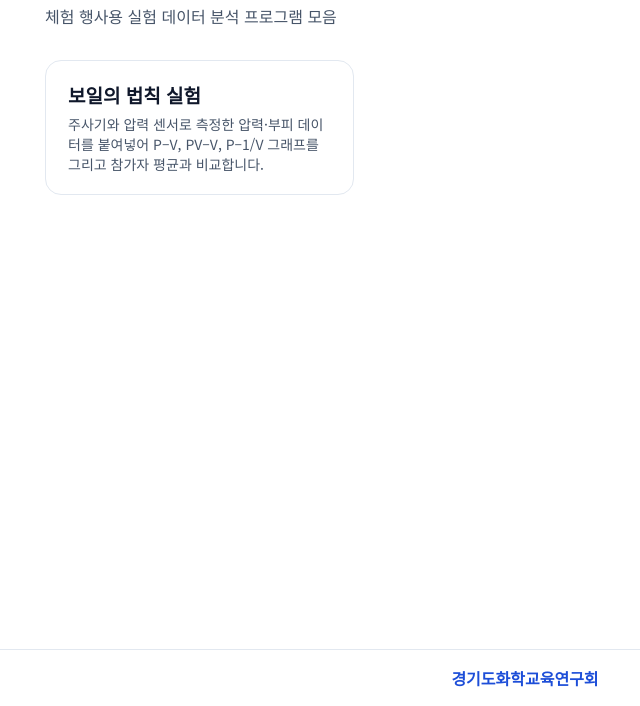
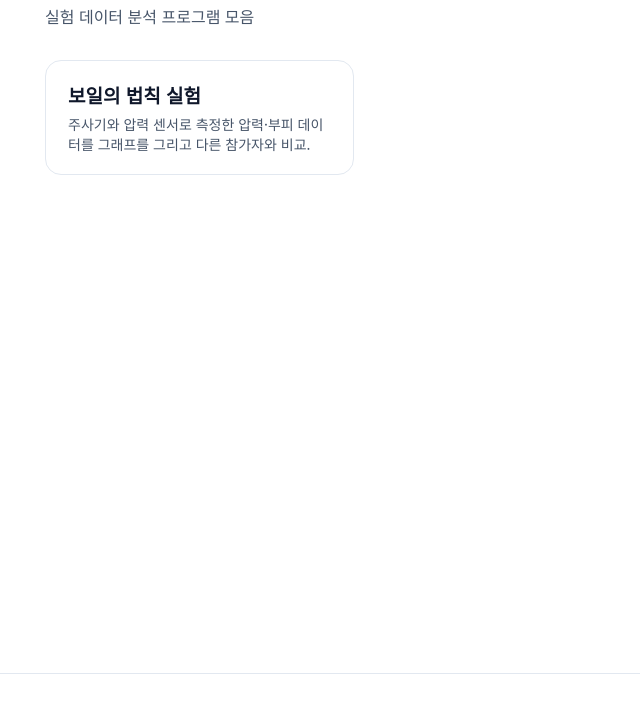
Before and after one commit to prichaen/science-labs, a plain HTML site: page index.html in a window 1280 px wide. Shown: the part 94-800 px from the top of the page, without its empty margins (115-755 px from the left). Drawn offline with Linux system fonts and the light colour scheme.

Commit message:
Revise title and experiment description in index.html
Updated the title and modified the description of the experiment.

```diff
--- a/index.html
+++ b/index.html
@@ -3,7 +3,7 @@
 <head>
 <meta charset="UTF-8">
 <meta name="viewport" content="width=device-width, initial-scale=1">
-<title>과학 실험실 | 경기도화학교육연구회</title>
+<title>과학 실험실</title>
 <link href="https://fonts.googleapis.com/css2?family=Noto+Sans+KR:wght@400;700;900&display=swap" rel="stylesheet">
 <style>
   body{margin:0;font-family:'Noto Sans KR',system-ui,sans-serif;color:#0F172A;background:#fff;min-height:100vh;display:flex;flex-direction:column}
@@ -22,14 +22,14 @@
 <body>
 <main>
   <h1><span>과학</span> 실험실</h1>
-  <p class="sub">체험 행사용 실험 데이터 분석 프로그램 모음</p>
+  <p class="sub">실험 데이터 분석 프로그램 모음</p>
   <div class="grid">
     <a class="card" href="boyles-law/">
       <h2>보일의 법칙 실험</h2>
-      <p>주사기와 압력 센서로 측정한 압력·부피 데이터를 붙여넣어 P–V, PV–V, P–1/V 그래프를 그리고 참가자 평균과 비교합니다.</p>
+      <p>주사기와 압력 센서로 측정한 압력·부피 데이터를 그래프를 그리고 다른 참가자와 비교.</p>
     </a>
   </div>
 </main>
-<footer>경기도화학교육연구회</footer>
+<footer>
 </body>
 </html>
```
